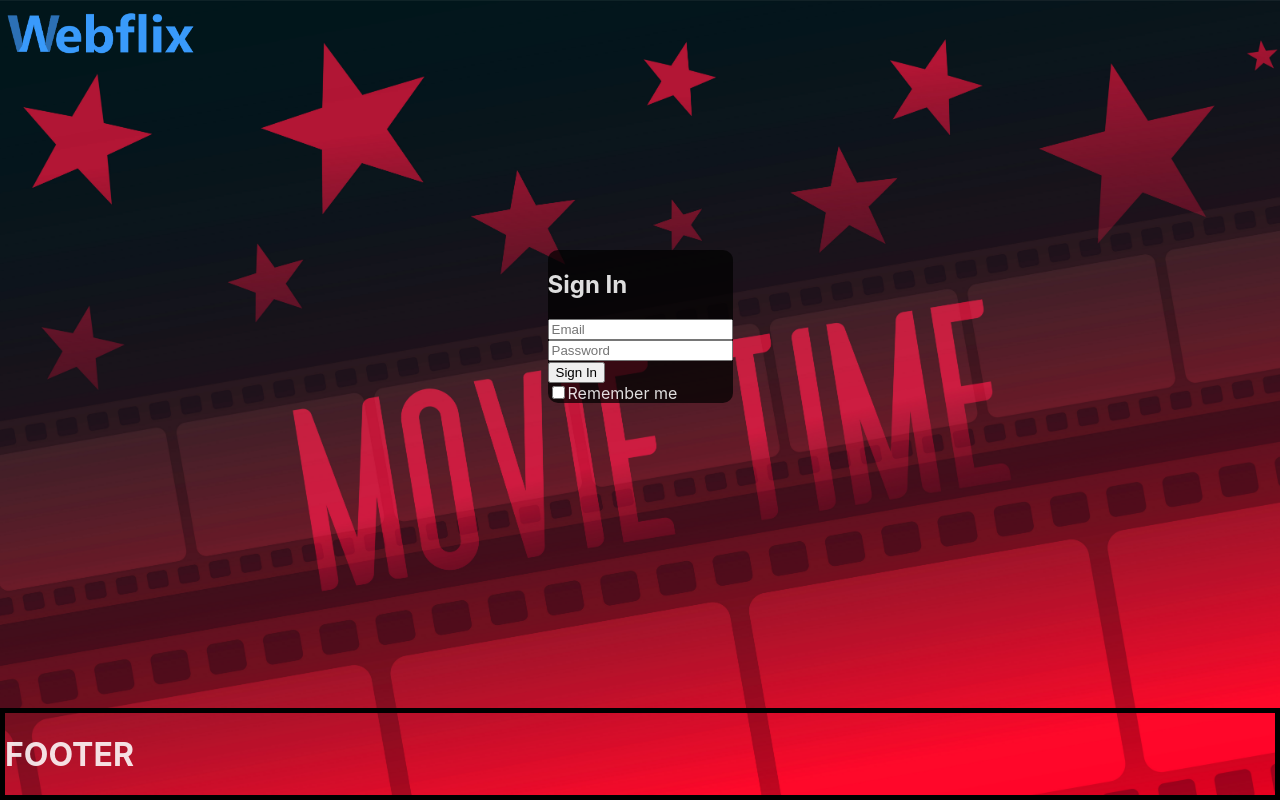
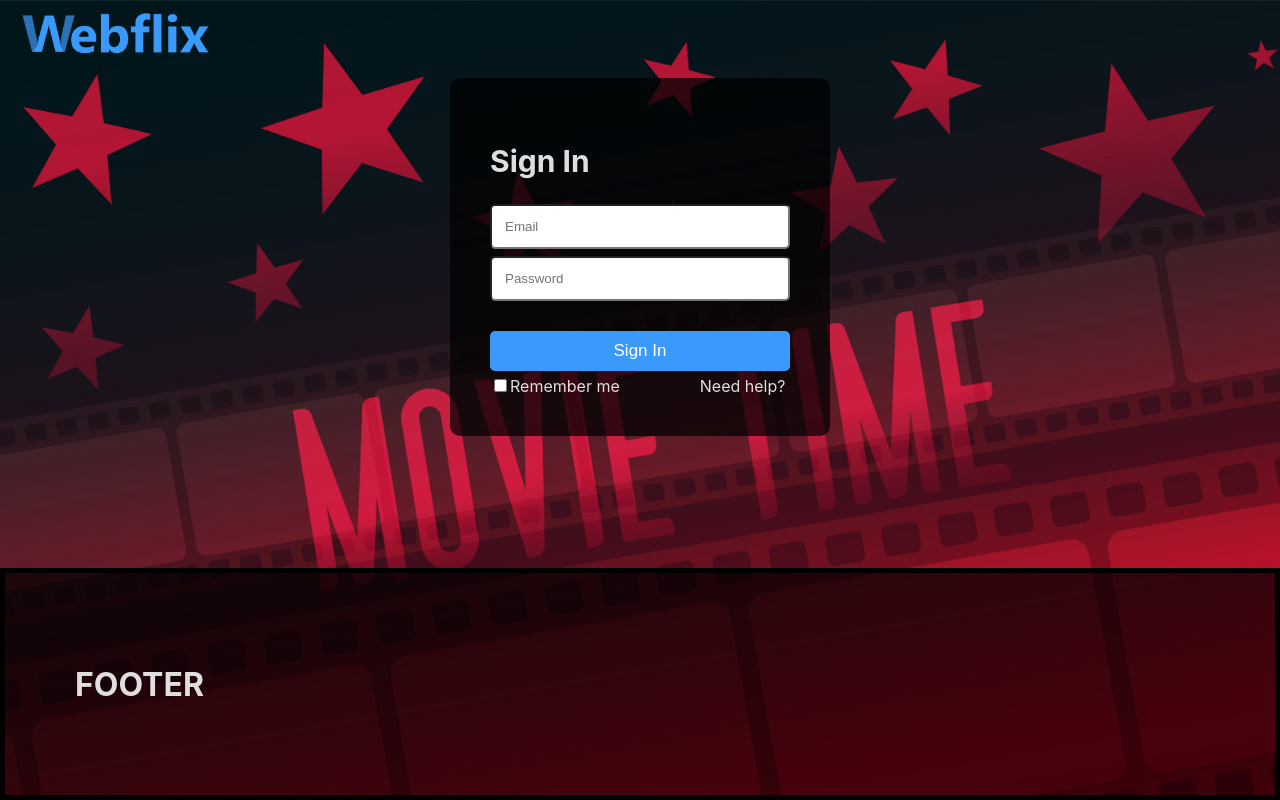
Before and after one commit to Jovans55/Webflix, a React (Vite) app: page / in a window 1280 px wide. Built offline with nearby package versions, Linux system fonts and the light colour scheme.

Commit message:
Changes,  made everyhting look way better fixed the sign in css:

```diff
--- a/src/App.jsx
+++ b/src/App.jsx
@@ -3,17 +3,18 @@ function App() {
   return (
     <div className="appContainer">
       <header>
-        <img src='./public/webflix.png' alt='Webflix logo light blue' width={"200px"} height={"100%"} />
+        <img src='/webflix.png' alt='Webflix logo light blue' width={"200px"} height={"100%"} style={{margin: "0px 15px"}}/>
       </header>
       <section id='signInContainer'>
         <div id='signIn'>
-          <h1>Sign In</h1>
-          <input style={{display:"block"}} placeholder='Email'></input>
-          <input style={{display:"block"}} placeholder='Password'></input>
-          <button>Sign In</button>
+          <h1 style={{fontSize: "30px"}}>Sign In</h1>
+          <input className="inputField" style={{display:"block"}} placeholder='Email'></input>
+          <input className="inputField" style={{display:"block"}} placeholder='Password' type="password"></input>
+          <button style={{color: "white", backgroundColor: "#399afb", width: "300px", padding: "10px 15px", border: "none",borderRadius: "5px", margin: "30px 0px 5px", fontSize: "17px"}}>Sign In</button>
           <div>
             <input type="checkbox" name="Remeber me" value="Remeber" />
-            <label>Remember me</label>
+            <label style={{marginRight: "80px"}}>Remember me</label>
+            <label>Need help?</label>
           </div>
         </div>
       </section>
--- a/src/index.css
+++ b/src/index.css
@@ -29,22 +29,29 @@ body {
 #root > .appContainer #signInContainer {
   flex-grow: 1;
   align-self: center;
-}
-
-#signInContainer{
   display: flex;
   flex-direction: column;
   justify-content: center;
   margin-bottom: 10%;
 }
 
-#signIn{
+#signInContainer #signIn{
   border-radius: 10px;
   background-color: rgba(0, 0, 0, 0.721);
+  padding: 40px;
 }
 
 #root > .appContainer footer {
   border: 5px solid black;
+  padding: 70px;
+  background-color: rgba(0, 0, 0, 0.721);
+}
+
+.inputField{
+  padding: 13px;
+  width: 270px;
+  border-radius: 5px;
+  margin-top: 7px;
 }
 
 @media screen and (max-width: 650px) {
```
